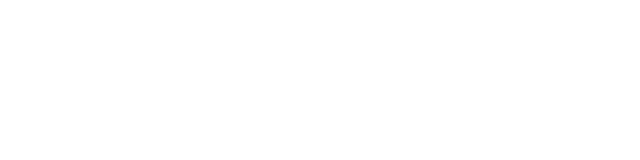
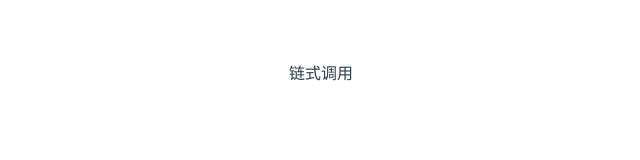
Before and after one commit to SeakeyCode/vuedemo, a Vue app: page /#/chain in a window 1280 px wide. Shown: the top 160 px of the page, without its empty margins (319-959 px from the left). Built offline with nearby package versions, Linux system fonts and the light colour scheme.

Commit message:
设计模式之链式调用

```diff
--- /dev/null
+++ b/src/components/designPattern/chain.vue
@@ -0,0 +1,27 @@
+<template>
+  <div class="hello">
+    链式调用
+  </div>
+</template>
+
+<script>
+export default {
+  name: 'home',
+  data () {
+      return {
+
+      }
+  },
+  mounted () {
+
+  },
+  methods: {
+
+  }
+}
+</script>
+
+<!-- Add "scoped" attribute to limit CSS to this component only -->
+<style scoped>
+
+</style>
--- a/src/router/index.js
+++ b/src/router/index.js
@@ -2,13 +2,15 @@
 import Router from 'vue-router'
 
 import Home from '@/components/home.vue'
+import Chain from '@/components/designPattern/chain.vue'
 
 Vue.use(Router)
 
 export default new Router({
     routes: [
         { path: '/home', component: Home },
-        { path: '/', redirect: '/home' }
+        { path: '/chain', component: Chain },
+        { path: '/', redirect: '/chain' }
     ]
 }
 )
```
